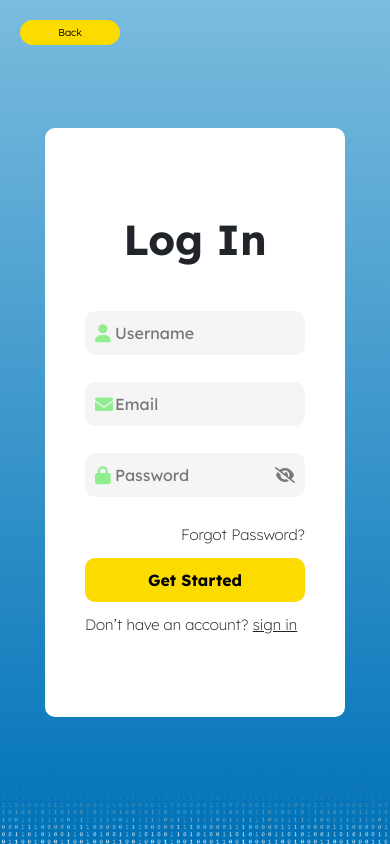
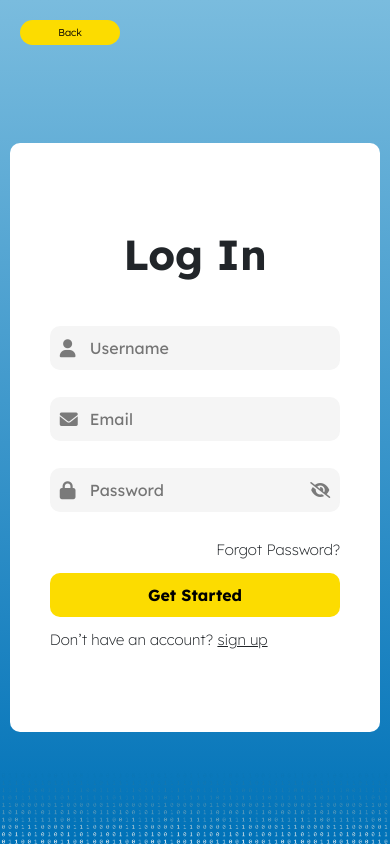
Before and after one commit to PranadityaTriJyotistaVavitramPS/FrontENDConsingment, a React (Create React App) app in the folder consignment/: page /login in a window 390 px wide. Built offline with nearby package versions, Linux system fonts and the light colour scheme.

Commit message:
login page full integrasi & responsif

```diff
--- a/consignment/src/pages/login.js
+++ b/consignment/src/pages/login.js
@@ -7,22 +7,32 @@ import Cookies from 'js-cookie';
 const Login = () => {
   const navigate = useNavigate();
 
-    const [formData,setFormData] = useState({
-        username:"",
-        email:"",
-        password:"",
+  // State untuk form data
+  const [formData, setFormData] = useState({
+    username: "",
+    email: "",
+    password: "",
   });
 
-    const handleChange =(e) =>{
-        const{name, value} = e.target;
+  // State untuk visibilitas password
+  const [passwordVisible, setPasswordVisible] = useState(false);
+
+  // Fungsi untuk menangani perubahan pada input
+  const handleChange = (e) => {
+    const { name, value } = e.target;
     setFormData({
       ...formData,
-            [name]:value,
+      [name]: value,
     });
-
   };
 
-    const handleSubmit = async(e) =>{
+  // Fungsi untuk toggle visibilitas password
+  const togglePasswordVisibility = () => {
+    setPasswordVisible(!passwordVisible);
+  };
+
+  // Fungsi untuk mengirimkan data login
+  const handleSubmit = async (e) => {
     e.preventDefault();
 
     const login_data = {
@@ -32,26 +42,28 @@ const Login = () => {
     };
 
     try {
-            const response = await axios.post('http://localhost:5000/api/v1/users/loginUser',login_data,{
+      const response = await axios.post(
+        'http://localhost:5000/api/v1/users/loginUser',
+        login_data,
+        {
           headers: {
-                    'Content-Type':'application/json',
+            'Content-Type': 'application/json',
           },
-                withCredentials:true,
-            });
+          withCredentials: true,
+        }
+      );
 
-            if(response.status === 200){
-
+      if (response.status === 200) {
         const userData = response.data.data;
-                Cookies.set('token',userData.token,{expires:3, secure:true, sameSite: 'strict'});
-                navigate("/")
-            }else{
-                console.log("error submit data");
+        Cookies.set('token', userData.token, { expires: 3, secure: true, sameSite: 'strict' });
+        navigate("/");
+      } else {
+        console.log("Error submitting data");
       }
-
     } catch (error) {
       console.error("Login error", error);
     }
-    }
+  };
 
   return (
     <div className="pagelogin">
@@ -93,15 +105,15 @@ const Login = () => {
                     <i className="fas fa-lock"></i> {/* Lock Icon */}
                 </div>
                 <input
-                                type="password"
+                    type={passwordVisible ? 'text' : 'password'} // Mengubah tipe input berdasarkan passwordVisible
                     id="password"
                     name="password"
                     onChange={handleChange}
                     value={formData.password}
                     placeholder="Password"
                 />
-                            <div className="eye-icon">
-                                <i className="fas fa-eye-slash"></i> {/* Eye Slash Icon */}
+                <div className="eye-icon" onClick={togglePasswordVisibility}>
+                    <i className={passwordVisible ? 'fas fa-eye' : 'fas fa-eye-slash'}></i> {/* Ikon berubah */}
                 </div>
                 </div>
                 <div className="forgotpassword">
@@ -112,7 +124,7 @@ const Login = () => {
                 </div>
                 <div className="signin">
                 <a href="/signin">
-                                Don’t have an account? <span>sign in</span>
+                    Don’t have an account? <span>sign up</span>
                 </a>
                 </div>
             </form>
--- a/consignment/src/style/login.css
+++ b/consignment/src/style/login.css
@@ -1,3 +1,8 @@
+.icon i {
+    color: rgba(0, 0, 0, 0.5);  /* Hitam dengan opasitas 50% */
+
+}
+
 form {
     display: flex;
     flex-direction: column;
@@ -5,13 +10,13 @@ form {
     width: 100%;
 }
 
-
 .username, .email, .password {
     position: relative;
     display: flex;
     align-items: center;
     width: 100%;
     margin-bottom: 15px;
+    gap: 5px;
 }
 
 .username label, .email label, .password label {
@@ -29,7 +34,7 @@ form {
     box-sizing: border-box;
     border: none; /* Menghilangkan border */
     outline: none; /* Menghilangkan outline */
-    padding-left: 30px; /* Memberikan ruang untuk ikon di kiri */
+    padding-left: 40px; /* Memberikan ruang untuk ikon di kiri */
 }
 
 .username input:focus,
@@ -143,13 +148,37 @@ form {
     justify-content: center; /* Pusatkan konten secara horizontal */
     align-items: center;
     gap: 20px;
-    width: 40vw; /* Gunakan persentase dari viewport untuk lebar */
-    max-width: 500px; /* Batas maksimal untuk layar besar */
-    min-width: 300px; /* Batas minimal untuk layar kecil */
+    width: 90vw;
+    max-width: 800px;
     box-shadow: none; /* Hilangkan bayangan */
     border: none; /* Hilangkan border */
     outline: none; /* Hilangkan outline */
+    overflow-y: auto; /* Menambahkan scroll vertikal jika konten lebih tinggi dari layar */
+    max-height: 100vh; /* Membatasi tinggi agar tidak lebih dari tinggi viewport */
 }
+
+@media (max-width: 768px) {
+    .formlogin {
+        margin-top: 30px;
+        width: 95vw; /* Lebar lebih kecil pada perangkat kecil */
+    }
+}
+
+@media (max-width: 768px) and (orientation: landscape) {
+    .formlogin {
+        padding-top: 150px; /* Sesuaikan padding jika diperlukan */
+    }
+    .pagelogin2 {
+        padding-top: 150px;
+        padding-bottom: 20px;
+    }
+    .pagelogin {
+        padding-top: 200px;
+        padding-bottom: 400px;
+    }
+}
+
+
 
 /* Text login */
 .tulisanlogin {
@@ -159,11 +188,12 @@ form {
     padding-bottom: 20px;
 }
 
-/* Button back to login */
+
 .backlogin {
     background-color: #FCDC00;
     color: black;
-    width: 5vw;
+    width: 10vw;
+    min-width: 100px;
     height: auto; /* Mengatur tinggi agar menyesuaikan konten */
     justify-content: center;
     align-items: center;
```
Lines whose indentation alone changed are shown as unchanged.
